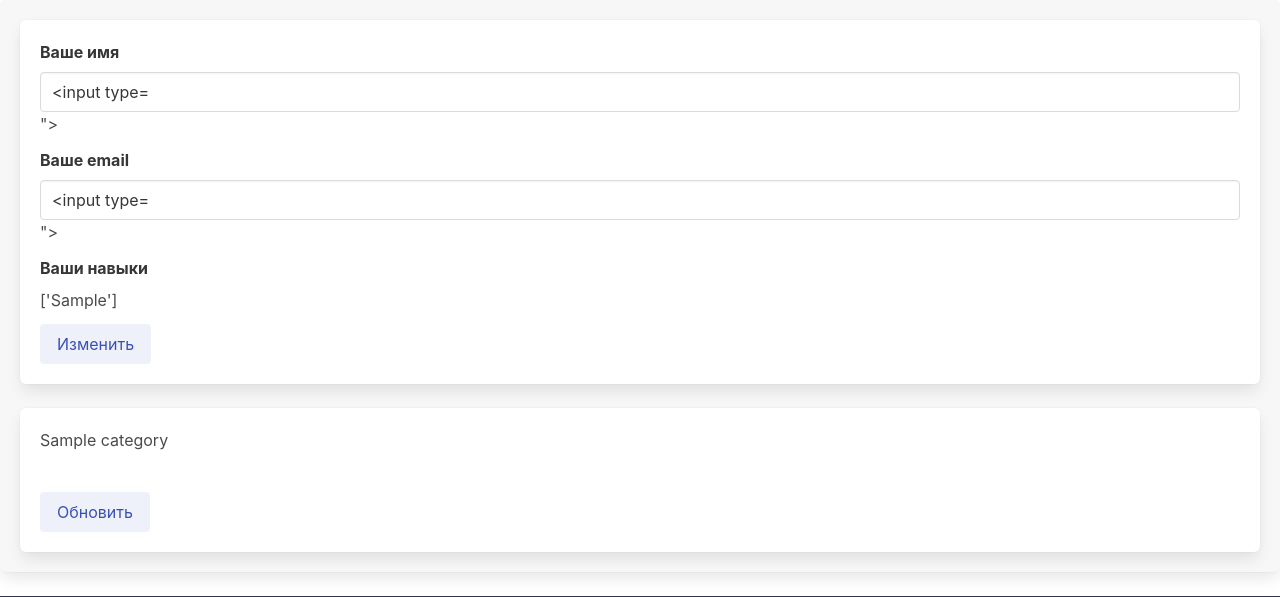
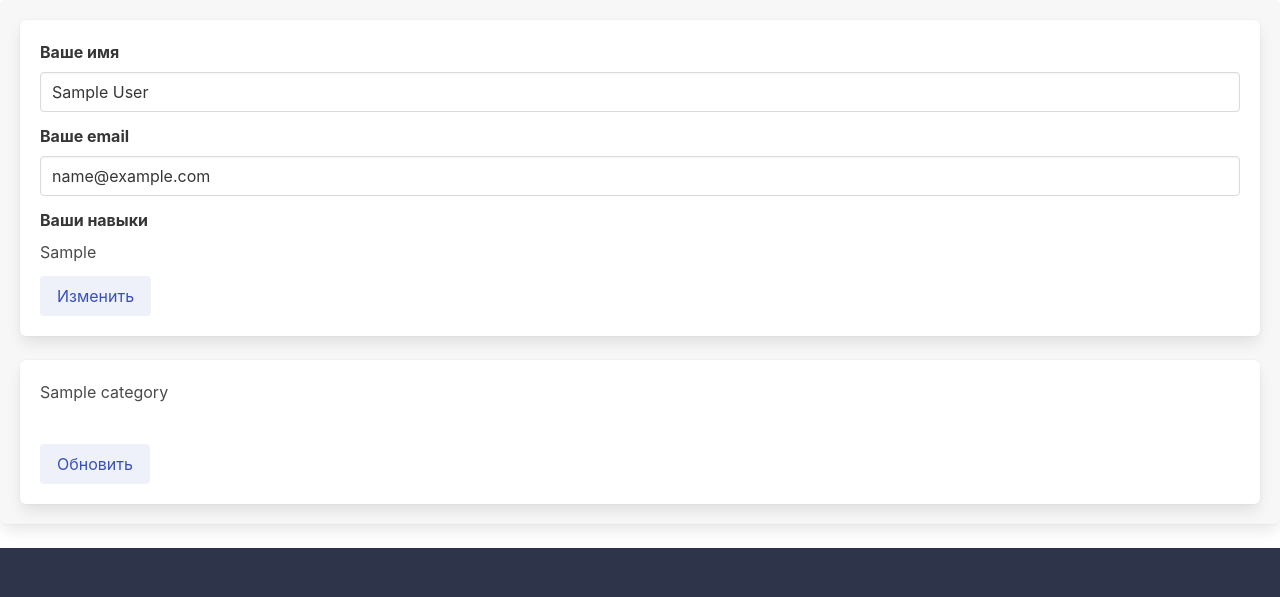
Before and after one commit to gradinarnn/be_near, a Django app: page /filling_profile/press_ok in a window 1280 px wide. Shown: the part 72-669 px from the top of the page. Run offline with Django 3.2, Linux system fonts and the light colour scheme; a user stored in the database is signed in; tables that the repository leaves empty hold one stand-in row (values such as "Sample post").

Commit message:
fixes frontend and users-data

```diff
--- a/filling_profile/templates/filling_profile/profile_form.html
+++ b/filling_profile/templates/filling_profile/profile_form.html
@@ -28,20 +28,20 @@
         <div class="field">
             <label class="label">Ваше имя</label>
             <div class="control">
-                <input class="input" type="text" placeholder="Daniil" value="{{ forms.full_name }}">
+                <input class="input" type="text" placeholder="Daniil" value="{{ user.full_name }}">
               </div>
         </div>
 
         <div class="field">
             <label class="label">Ваше email</label>
             <div class="control">
-                <input class="input" type="email" placeholder="daniil@example.com" value="{{ forms.email }}">
+                <input class="input" type="email" placeholder="daniil@example.com" value="{{ user.email }}">
             </div>
         </div>
 
         <div class="field">
             <label class="label">Ваши навыки</label>
-            <H1>{{ user_skill_set }}</H1>
+            <H1>{{ user.skills }}</H1>
         </div>
 
     {% else %}
@@ -79,7 +79,7 @@
                     {% if category.category_title == skill.skill_category %}
                         <span class="tag">
                             <label class="checkbox">
-                                {% if skill.skill_category in user_skill_set %}
+                                {% if skill.skill_title in user_skill_set %}
                                     <input type="checkbox" checked>
                                 {% else %}
                                     <input type="checkbox" >
```
